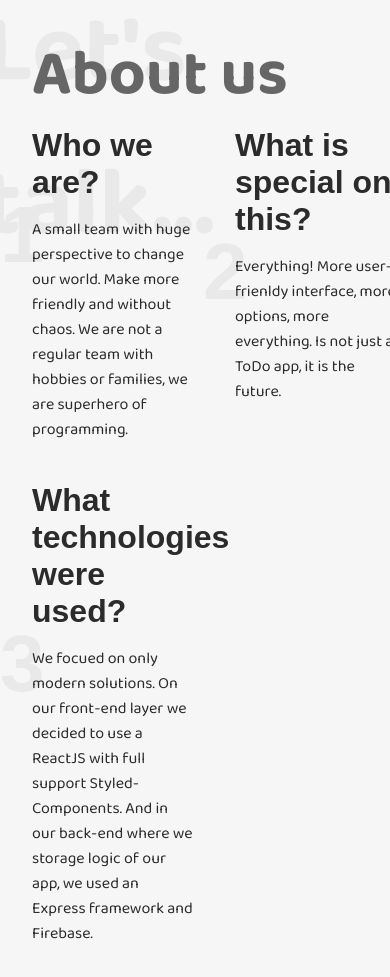
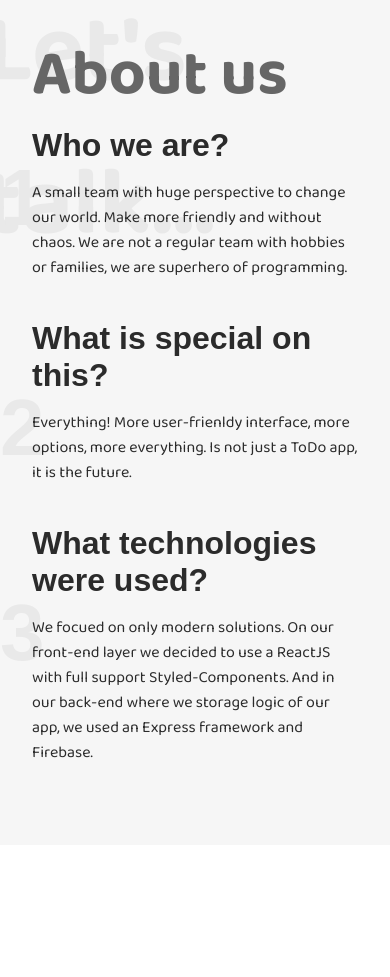
Before and after one commit to jakubwilk/todolist, a React (Create React App) app: page / in a window 390 px wide. Shown: the part 900-1877 px from the top of the page. After the commit the page ends 1745 px from the top, so only its background shows below. Built offline with nearby package versions, Linux system fonts and the light colour scheme.

Commit message:
Add some responsive to About section

```diff
--- a/src/about-component/About.js
+++ b/src/about-component/About.js
@@ -46,9 +46,13 @@ const SectionTitle = styled.h2`
 
 const Content = styled.div`
   display: grid;
-  grid-template-columns: 50% 50%;
+  grid-template-columns: auto;
   grid-template-rows: auto;
   grid-gap: 2.5rem;
+
+  @media screen and (min-width: 960px) {
+    grid-template-columns: 50% 50%;
+  }
 `;
 
 const QAList = [
```
